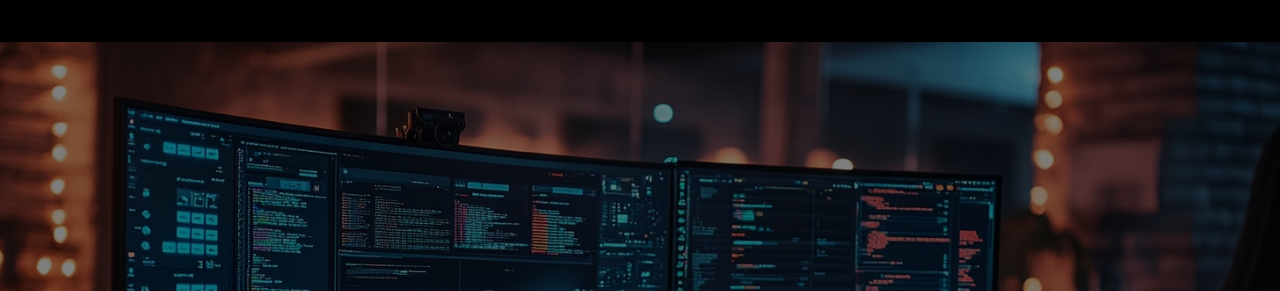
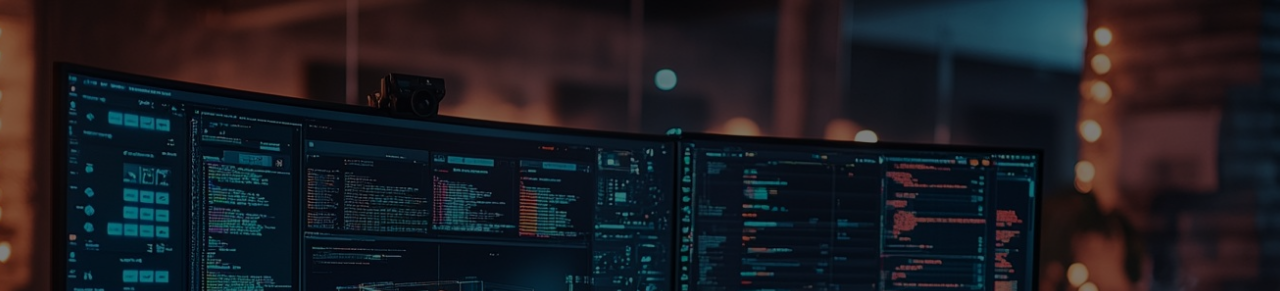
Before and after one commit to ahari88/AHS.Dev, a plain HTML site: page index.html in a window 1280 px wide. Shown: the top 291 px of the page. Drawn offline with nearby package versions, Linux system fonts and the light colour scheme.

Commit message:
Update index.html

```diff
--- a/index.html
+++ b/index.html
@@ -29,8 +29,7 @@
       position: relative;
       width: 100%;
       height: 100vh;
-      background: url('desk.jpg') center center/contain no-repeat;
-      background-color: #000; /* atau warna latar belakang lain */
+      background: url('desk.jpg') center center/cover no-repeat;
       display: flex;
       align-items: center;
       justify-content: center;
```
